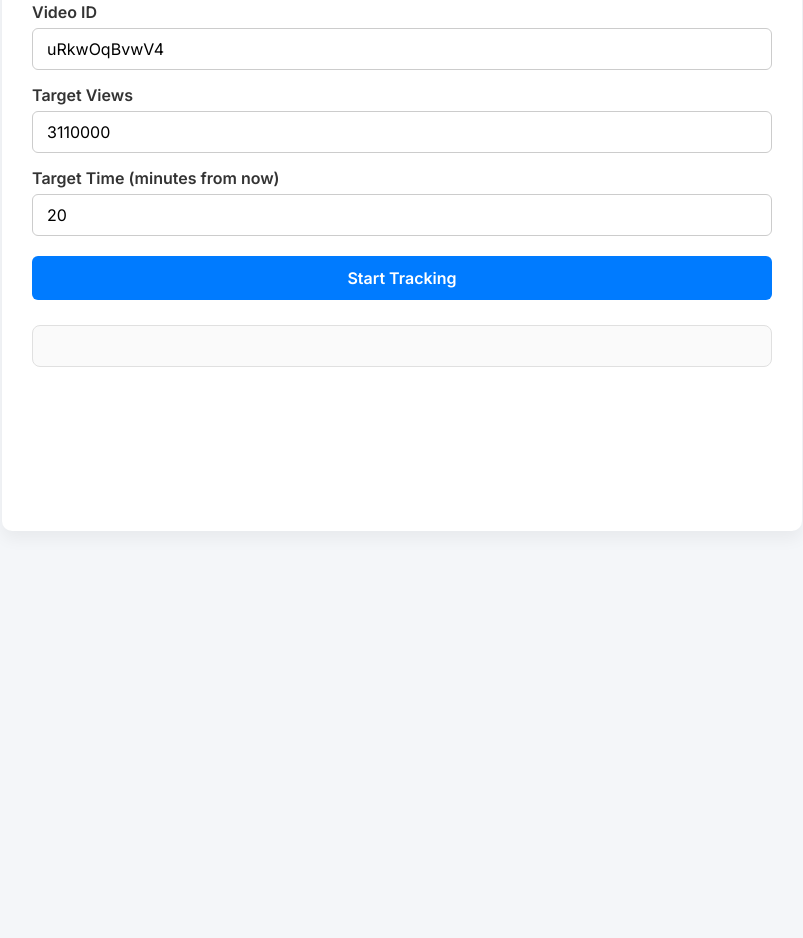
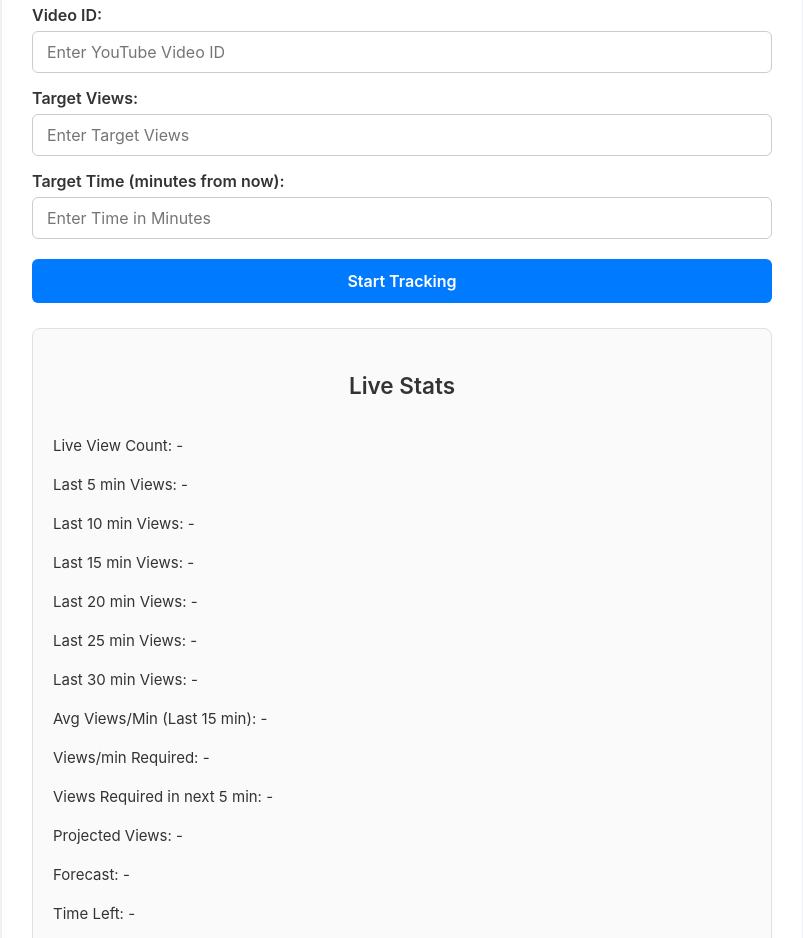
Before and after one commit to saurabbhsinha21/YT, a plain HTML site: page index.html in a window 1280 px wide. Shown: the part 156-1094 px from the top of the page, without its empty margins (238-1041 px from the left). Before the commit the page ends 800 px from the top, so only its background shows below. Drawn offline with nearby package versions, Linux system fonts and the light colour scheme.

Commit message:
index.html

```diff
--- a/index.html
+++ b/index.html
@@ -1,34 +1,57 @@
 <!DOCTYPE html>
 <html lang="en">
 <head>
-  <meta charset="UTF-8" />
-  <meta name="viewport" content="width=device-width, initial-scale=1.0"/>
+  <meta charset="UTF-8">
+  <meta name="viewport" content="width=device-width, initial-scale=1.0">
   <title>YouTube Live View Tracker</title>
   <link rel="stylesheet" href="style.css">
-  <link href="https://fonts.googleapis.com/css2?family=Inter:wght@400;600&display=swap" rel="stylesheet">
-  <script src="https://cdn.jsdelivr.net/npm/chart.js"></script>
 </head>
 <body>
   <div class="container">
-    <img src="logo.png" alt="Logo" class="logo" />
-    <h2>YouTube Live View Tracker</h2>
+    <!-- Logo Section -->
+    <div class="logo-container">
+      <img src="logo.PNG" alt="Live View Tracker Logo" class="logo">
+    </div>
 
-    <label for="videoId">Video ID</label>
-    <input type="text" id="videoId" placeholder="e.g. uRkwOqBvwV4" value="uRkwOqBvwV4">
+    <h1>YouTube Live View Tracker</h1>
 
-    <label for="targetViews">Target Views</label>
-    <input type="number" id="targetViews" value="3110000">
+    <div class="input-section">
+      <label for="videoId">Video ID:</label>
+      <input type="text" id="videoId" placeholder="Enter YouTube Video ID">
 
-    <label for="targetTime">Target Time (minutes from now)</label>
-    <input type="number" id="targetTime" value="20">
+      <label for="targetViews">Target Views:</label>
+      <input type="number" id="targetViews" placeholder="Enter Target Views">
 
-    <button onclick="startTracking()">Start Tracking</button>
+      <label for="targetTime">Target Time (minutes from now):</label>
+      <input type="number" id="targetTime" placeholder="Enter Time in Minutes">
 
-    <div id="spinner">⏳ Collecting data...</div>
-    <div id="stats"></div>
-    <canvas id="viewChart" height="100"></canvas>
+      <button id="startButton">Start Tracking</button>
+    </div>
+
+    <div id="loadingSpinner" class="spinner hidden"></div>
+
+    <div id="stats" class="stats-section">
+      <h2>Live Stats</h2>
+      <p>Live View Count: <span id="viewCount">-</span></p>
+      <p>Last 5 min Views: <span id="last5MinViews">-</span></p>
+      <p>Last 10 min Views: <span id="last10MinViews">-</span></p>
+      <p>Last 15 min Views: <span id="last15MinViews">-</span></p>
+      <p>Last 20 min Views: <span id="last20MinViews">-</span></p>
+      <p>Last 25 min Views: <span id="last25MinViews">-</span></p>
+      <p>Last 30 min Views: <span id="last30MinViews">-</span></p>
+      <p>Avg Views/Min (Last 15 min): <span id="avgViewsPerMin">-</span></p>
+      <p>Views/min Required: <span id="requiredViewsPerMin">-</span></p>
+      <p>Views Required in next 5 min: <span id="requiredViewsNext5Min">-</span></p>
+      <p>Projected Views: <span id="projectedViews">-</span></p>
+      <p>Forecast: <span id="forecast">-</span></p>
+      <p>Time Left: <span id="timeLeft">-</span></p>
+      <p>Views Left to Meet Target: <span id="viewsLeft" class="view-diff">-</span></p>
+    </div>
+
+    <canvas id="viewChart" width="400" height="200"></canvas>
   </div>
 
+  <script src="https://cdn.jsdelivr.net/npm/chart.js"></script>
   <script src="script.js"></script>
 </body>
 </html>
```
